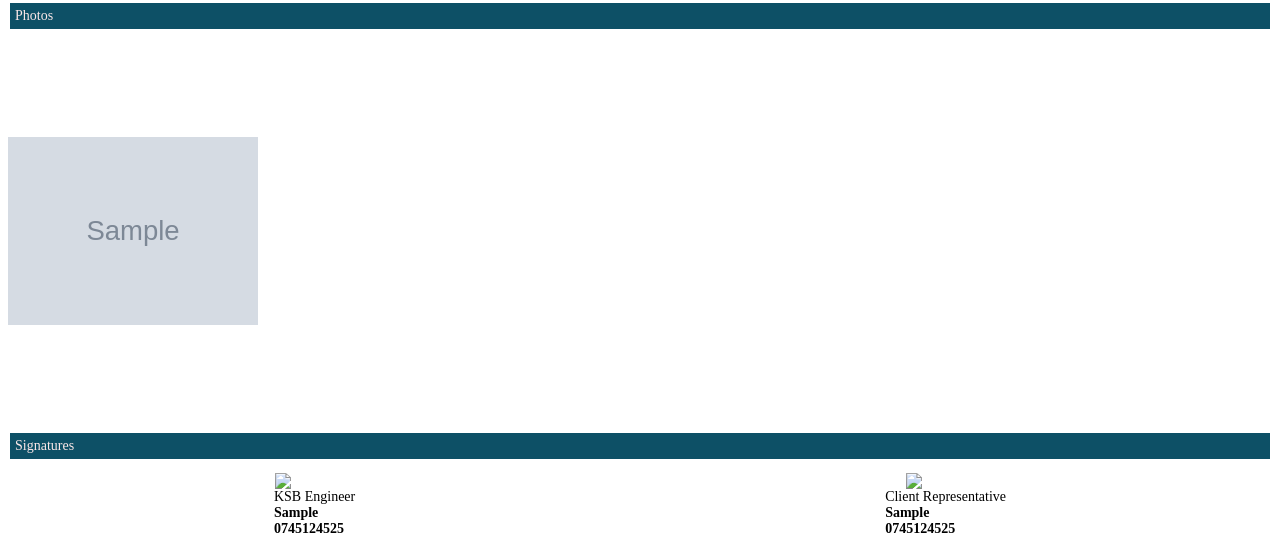
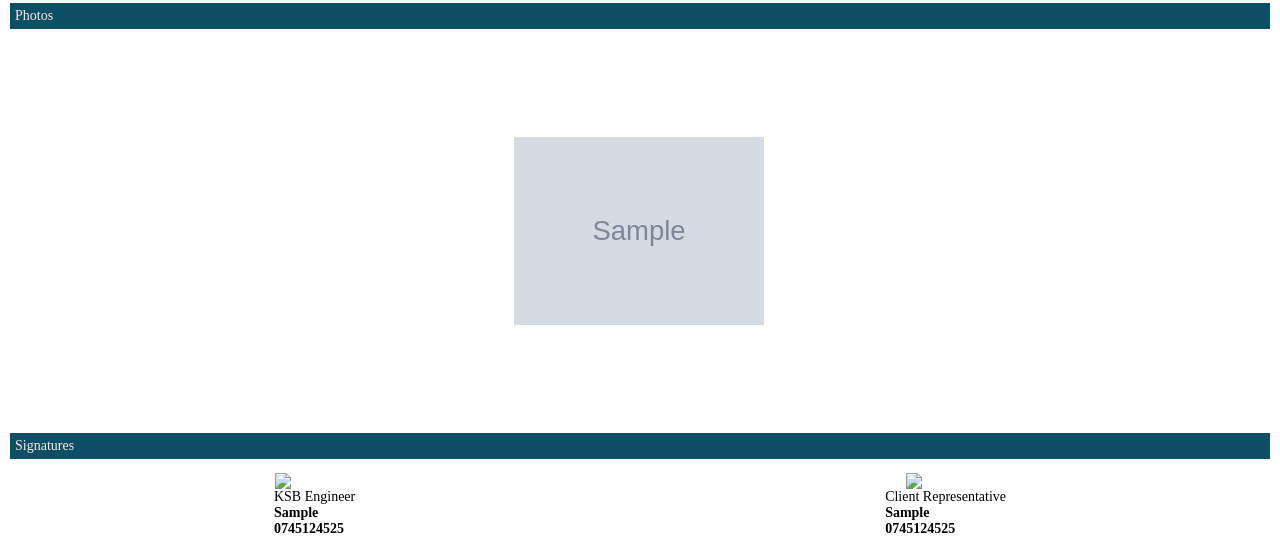
Before and after one commit to georgebangeboss/ksb-master, a Django app: template templates/index2.html in a window 1280 px wide. Shown: the part 845-1382 px from the top of the page. Run offline with Django 4.2, Linux system fonts and the light colour scheme; tables that the repository leaves empty hold one stand-in row (values such as "Sample post"); the template is opened without the code that fills it: values that come from a table or form of the project are taken from there, most other values are stand-ins (such as "Sample title", 1, 10 or a date in 2020); grey boxes marked "Sample" are stand-in pictures; parts of the project's set-up code (start-up, migrations or seed data) failed here and were passed over.

Commit message:
changes html

```diff
--- a/core/static/core/mystyles.css
+++ b/core/static/core/mystyles.css
@@ -236,12 +236,16 @@ font-size: 13px;
 
 .photos {
     flex-wrap: wrap;
+    justify-content: space-around;
     gap: 12px;
+    display: flex;
+    flex-direction: row;
 }
 
 .photo {
     height: 400px;
     object-fit: contain;
+    padding-right: 2px;
 }
 
 .signature {
@@ -276,4 +280,5 @@ body {
     grid-template-columns: 1fr,1fr,1fr;
     column-gap: 10px;
     row-gap: 10px;
+    padding-top: 5px;
 }
--- a/templates/index2.html
+++ b/templates/index2.html
@@ -210,7 +210,7 @@
         Photos
     </div>
     {% if images %}
-        <div class="images-grid">
+        <div class="photos">
             {%for image in images%}
                 <img class="photo" src="{{image.get_worksheet_image}}">
             {%endfor%}
```
